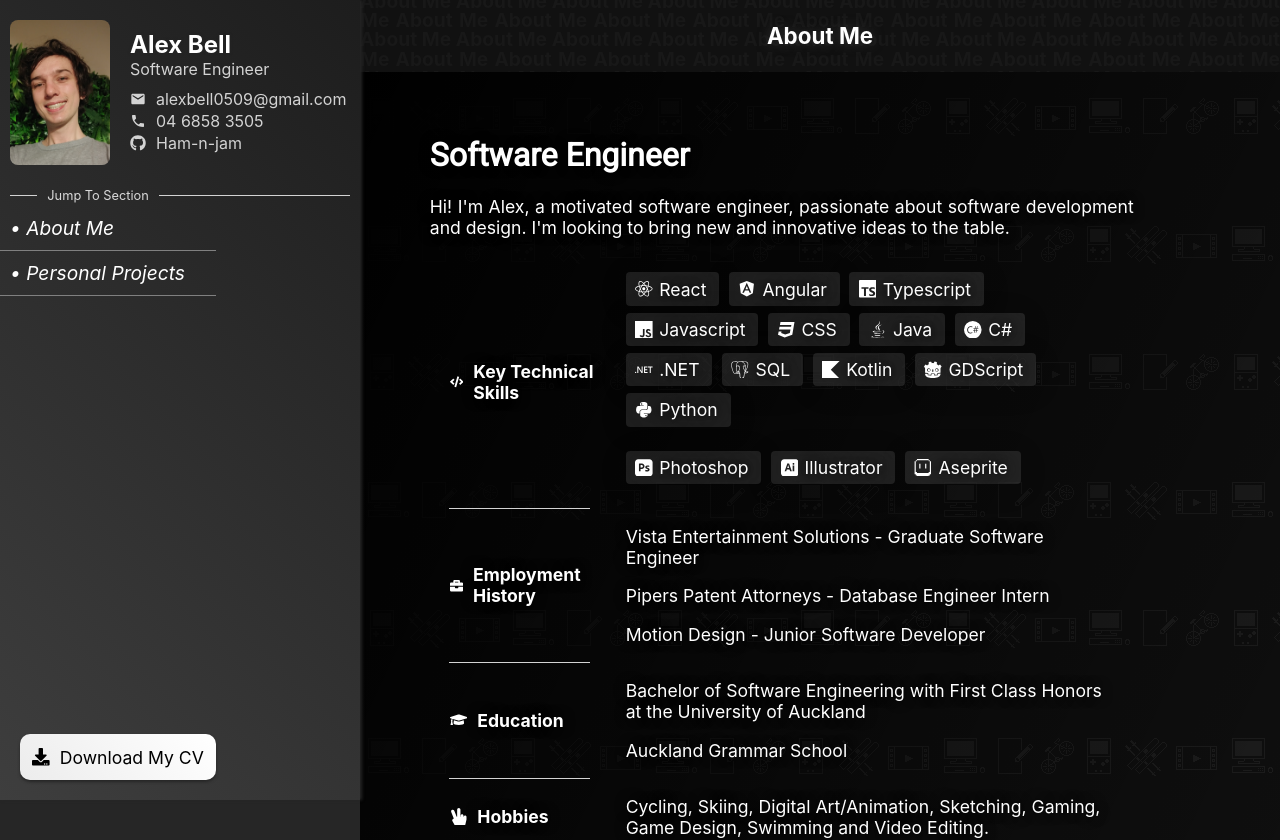
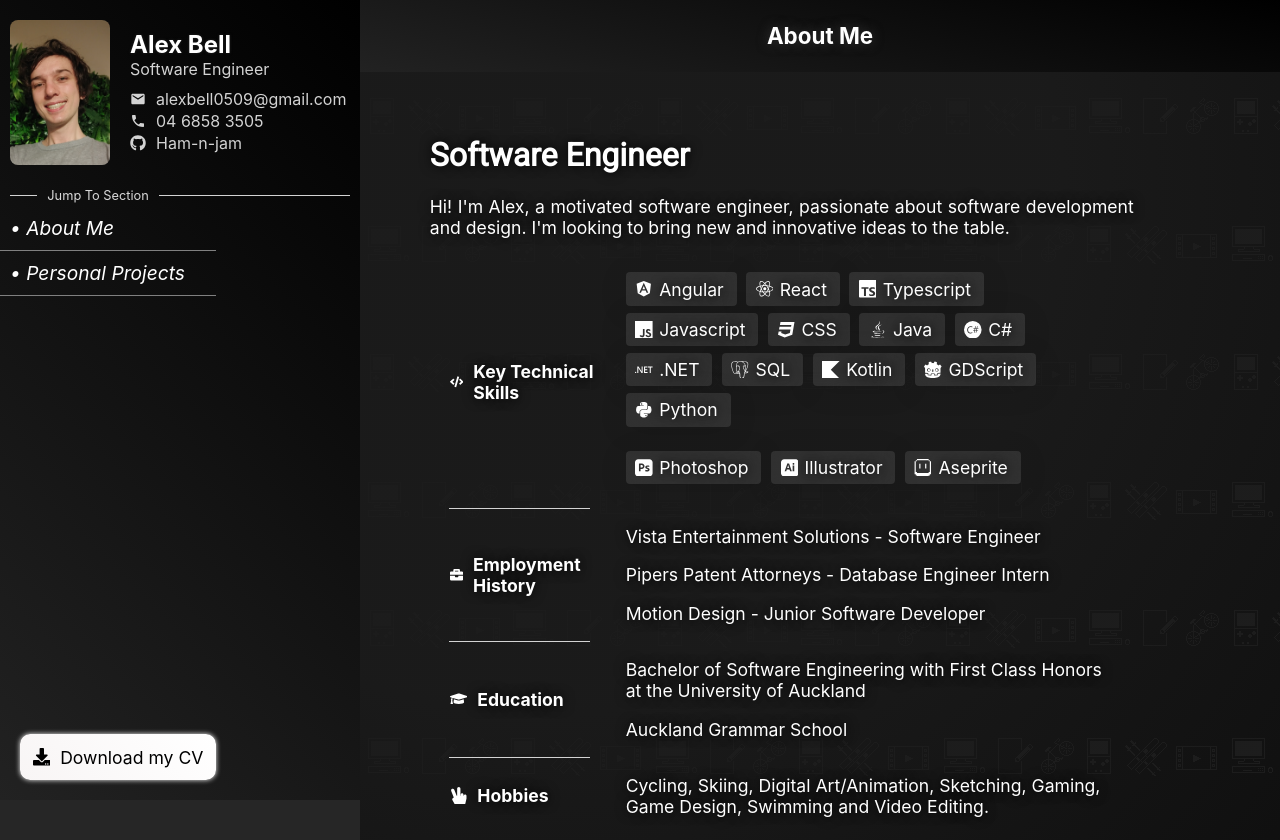
Before and after one commit to Ham-n-jam/Ham-n-jam.github.io, a React (Create React App) app: page / in a window 1280 px wide. Shown: the top 840 px of the page. Built offline with nearby package versions, Linux system fonts and the light colour scheme.

Commit message:
New darker theme CSS

```diff
--- a/src/components/Global/Button.module.css
+++ b/src/components/Global/Button.module.css
@@ -27,7 +27,8 @@
 .white {
     color: black;
     text-shadow: none;
-    background: linear-gradient(225deg, #ffffff 0%, #ececec 100%);
+    background: linear-gradient(225deg, #ffffff 0%, #f8f5f5 100%);
+    box-shadow: 0px 0px 5px #f8f8f8;
 }
 
 .white:hover {
--- a/src/components/MainPage/AboutMe/AboutMe.tsx
+++ b/src/components/MainPage/AboutMe/AboutMe.tsx
@@ -47,8 +47,8 @@
                     <td>
                         <div className={styles.mobileOnlyHeader}>{techSkillsHeader}</div>
                         <div className={styles.flexBox}>
+                            <TechSkill skillName='Angular' icon={<FaAngular />} />
                             <TechSkill skillName='React' icon={<FaReact />} />
-                            <TechSkill skillName='Angular' icon={<FaAngular />} />
                             <TechSkill skillName='Typescript' icon={<SiTypescript />} />
                             <TechSkill skillName='Javascript' icon={<SiJavascript />} />
                             <TechSkill skillName='CSS' icon={<FaCss3 />} />
@@ -77,7 +77,7 @@
                     </th>
                     <td>
                         <div className={styles.mobileOnlyHeader}>{employmentHistoryHeader}</div>
-                        Vista Entertainment Solutions - Graduate Software Engineer
+                        Vista Entertainment Solutions - Software Engineer
                         <p/>
                         Pipers Patent Attorneys - Database Engineer Intern
                         <p/>
--- a/src/components/MainPage/MainPage.module.css
+++ b/src/components/MainPage/MainPage.module.css
@@ -60,8 +60,11 @@
 }
 
 .angleGradientBg {
-    background: rgb(0,0,0);
-    background: linear-gradient(115deg, rgba(0,0,0,1) 0%, rgba(0,0,0,0) 100%);
+    background: radial-gradient(
+        circle at 20% 15%,
+        rgba(28, 28, 28, 0.868) 50%,
+        transparent
+    );
 }
 
 .paragraph {
--- a/src/components/MainPage/Projects/ProjectInfo/IncomeTicker.tsx
+++ b/src/components/MainPage/Projects/ProjectInfo/IncomeTicker.tsx
@@ -10,8 +10,8 @@
         title="Income Ticker"
         description={
             <>
-                <p>A fun little app I made that you can put on in the background at work.</p>
-                <p>Input your payment details and watch your income for the day slowly tick up as you work!
+                <p>A joke app I made that you can put on in the background at work.</p>
+                <p>Input your income rate and watch your total for the day slowly tick up as you work!
                     The ticker will take your off-days and lunch breaks into account so that it only ticks
                     over
                     while
--- a/src/components/MainPage/SectionHeadline.module.css
+++ b/src/components/MainPage/SectionHeadline.module.css
@@ -1,24 +1,14 @@
-.bg {
-    z-index: -2;
-}
-.whiteSeparator {
+.headline {
     color: white;
     font-weight: bold;
     font-size: 1.4rem;
     padding: 1em 0;
     text-align: center;
     text-shadow: #363636 0 0 12px;
+    background: linear-gradient(195deg, #000000 0%, #222222 100%);
 }
 
-.bgText {
-    height: 100%;
-    background-color: #111111;
-    z-index: -1;
-    position: absolute;
-    font-weight: bold;
-    font-size: 1.2rem;
-    color: rgba(26, 26, 26, 0.81);
-    text-align: justify;
-    margin-top: -8px;
-    line-height: 1.2rem;
+a:hover, a:visited, a:link, a:active
+{
+    text-decoration: none;
 }
--- a/src/components/MainPage/SectionHeadline.tsx
+++ b/src/components/MainPage/SectionHeadline.tsx
@@ -1,5 +1,4 @@
 import styles from "./SectionHeadline.module.css";
-import React from "react";
 
 interface SectionHeadlineProps {
     id: string,
@@ -7,15 +6,9 @@
 }
 
 export default function SectionHeadline({id, title}: SectionHeadlineProps) {
-    let bgText = '';
-    for(let i=0; i<120; i++) {
-        bgText += title;
-    }
-
     return (
             <a id={id}>
-                <div id="Slogan" className={styles.bgText}>{bgText}</div>
-                <div className={`${styles.content} ${styles.whiteSeparator}`}>{title}</div>
+                <div className={`${styles.headline}`}>{title}</div>
             </a>
     )
 }
--- a/src/components/MainPage/SideBar.module.css
+++ b/src/components/MainPage/SideBar.module.css
@@ -1,11 +1,11 @@
 .navbar {
     display: flex;
     height: 100%;
-    background: linear-gradient(225deg, #1d1d1d 0%, #3e3e3e 100%);
+    background: linear-gradient(225deg, #000000 0%, #222222 100%);
     position: fixed;
     overflow-x: hidden;
     z-index: 1;
-    box-shadow: 2px 0px 3px #262626;
+    box-shadow: 2px 0px 3px linear-gradient(225deg, #000000 0%, #222222 100%);
     flex-direction: column;
 }
 
--- a/src/components/MainPage/SideBar.tsx
+++ b/src/components/MainPage/SideBar.tsx
@@ -67,7 +67,7 @@
                         <Button
                             text={<>
                                 <FaDownload className={"icon"}/>
-                                Download My CV
+                                Download my CV
                             </>}
                             color={"white"}
                         />
```
